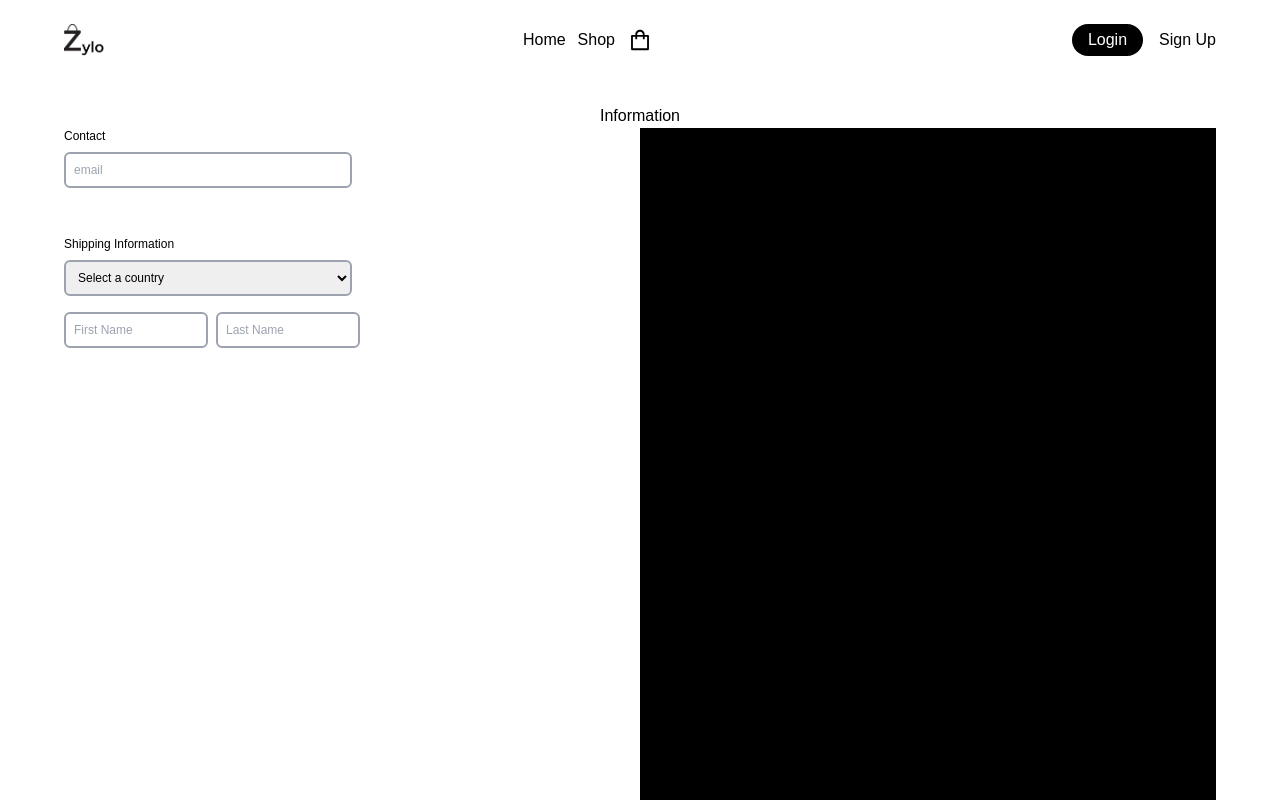
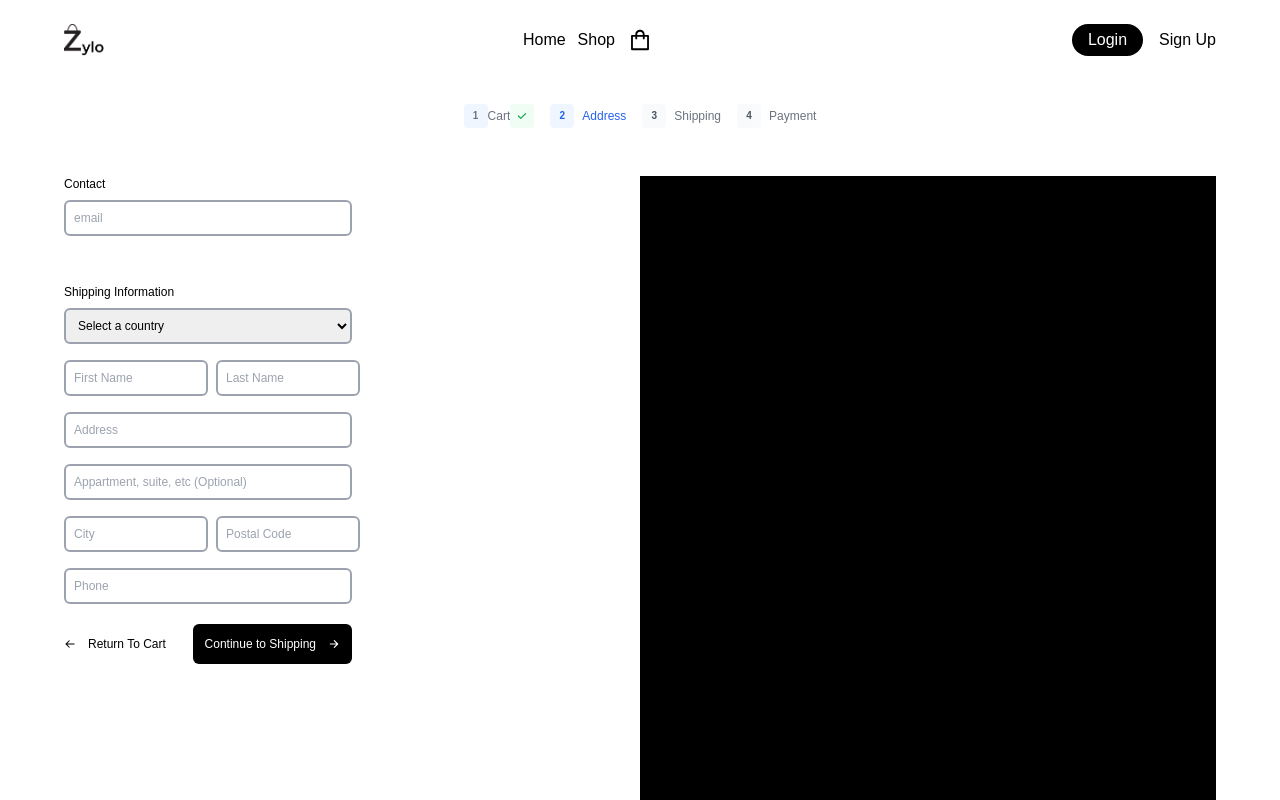
Before and after one commit to mohamed-tsx/e-commerce, a React (Vite) app in the folder Client/: page /checkout in a window 1280 px wide. Shown: the top 800 px of the page. Built offline with nearby package versions, Linux system fonts and the light colour scheme.

Commit message:
Finished the information part of the checkout page

```diff
--- a/Client/src/Pages/Checkout Page/Checkout.tsx
+++ b/Client/src/Pages/Checkout Page/Checkout.tsx
@@ -1,3 +1,6 @@
+import { BiArrowBack } from "react-icons/bi";
+import { IoArrowForward } from "react-icons/io5";
+
 // List of countries
 const countries = [
   { name: "Afghanistan", code: "AF" },
@@ -197,7 +200,63 @@ const countries = [
 const Checkout = () => {
   return (
     <div className="flex flex-col mt-12">
-      <p className="text-center">Information</p>
+      <div
+        className="flex items-center justify-center mb-12
+      "
+      >
+        <h2 className="sr-only">Steps</h2>
+
+        <div>
+          <ol className="flex items-center gap-2 text-xs font-medium text-gray-500 sm:gap-4">
+            <li className="flex items-center">
+              <span className="size-6 rounded bg-blue-50 text-center text-[10px]/6 font-bold">
+                {" "}
+                1{" "}
+              </span>
+
+              <span> Cart </span>
+              <span className="rounded bg-green-50 p-1.5 text-green-600">
+                <svg
+                  xmlns="http://www.w3.org/2000/svg"
+                  className="h-3 w-3"
+                  viewBox="0 0 20 20"
+                  fill="currentColor"
+                >
+                  <path
+                    fillRule="evenodd"
+                    d="M16.707 5.293a1 1 0 010 1.414l-8 8a1 1 0 01-1.414 0l-4-4a1 1 0 011.414-1.414L8 12.586l7.293-7.293a1 1 0 011.414 0z"
+                    clipRule="evenodd"
+                  />
+                </svg>
+              </span>
+            </li>
+
+            <li className="flex items-center justify-center gap-2 text-blue-600">
+              <span className="size-6 rounded bg-blue-50 text-center text-[10px]/6 font-bold">
+                {" "}
+                2{" "}
+              </span>
+
+              <span> Address </span>
+            </li>
+
+            <li className="flex items-center justify-end gap-2">
+              <span className="size-6 rounded bg-gray-50 text-center text-[10px]/6 font-bold text-gray-600">
+                3
+              </span>
+
+              <span> Shipping </span>
+            </li>
+            <li className="flex items-center justify-end gap-2">
+              <span className="size-6 rounded bg-gray-50 text-center text-[10px]/6 font-bold text-gray-600">
+                4
+              </span>
+
+              <span> Payment </span>
+            </li>
+          </ol>
+        </div>
+      </div>
       <div className="flex">
         <div className="w-1/2">
           <div className="text-xs">
@@ -245,7 +304,59 @@ const Checkout = () => {
               />
             </div>
           </div>
+          <div className="text-xs mt-2">
+            <input
+              type="text"
+              name="address"
+              id="address"
+              placeholder="Address"
+              className="w-1/2 p-2 border-gray-400 rounded-md border-2 mt-2"
+            />
+          </div>
+          <div className="text-xs mt-2">
+            <input
+              type="text"
+              name="appartment"
+              id="appartment"
+              placeholder="Appartment, suite, etc (Optional)"
+              className="w-1/2 p-2 border-gray-400 rounded-md border-2 mt-2"
+            />
+          </div>
+          <div className="flex space-x-2 mt-4 text-xs">
+            <input
+              type="text"
+              name="city"
+              id="city"
+              placeholder="City"
+              className="w-1/4 p-2 border-gray-400 rounded-md border-2"
+            />
+            <input
+              type="text"
+              name="postalCode"
+              id="postalCode"
+              placeholder="Postal Code"
+              className="w-1/4 p-2 border-gray-400 rounded-md border-2"
+            />
+          </div>
+          <div className="text-xs mt-2">
+            <input
+              type="text"
+              name="phone"
+              id="phone"
+              placeholder="Phone"
+              className="w-1/2 p-2 border-gray-400 rounded-md border-2 mt-2"
+            />
+          </div>
+          <div className="flex items-center justify-between w-1/2">
+            <button className=" flex text-xs items-center gap-3 mt-5">
+              <BiArrowBack /> Return To Cart
+            </button>
+            <button className=" flex text-xs items-center gap-3 mt-5 bg-black text-white p-3 rounded-md">
+              Continue to Shipping <IoArrowForward />
+            </button>
+          </div>
         </div>
+
         <div className="bg-black w-1/2 h-screen"></div>
       </div>
     </div>
```
